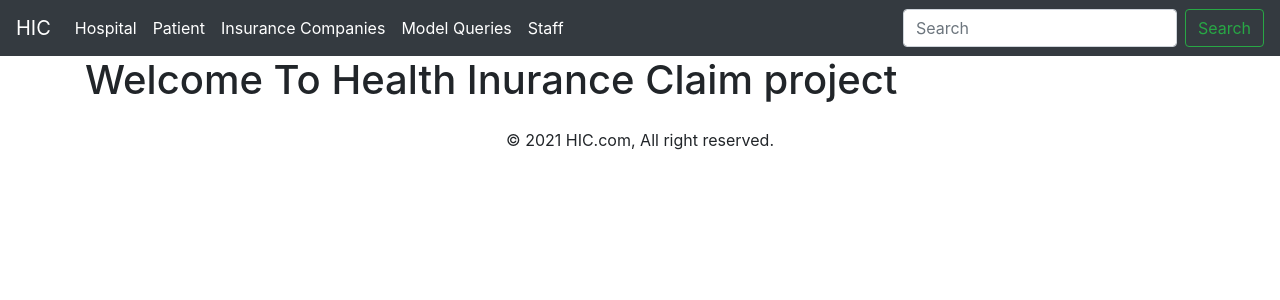
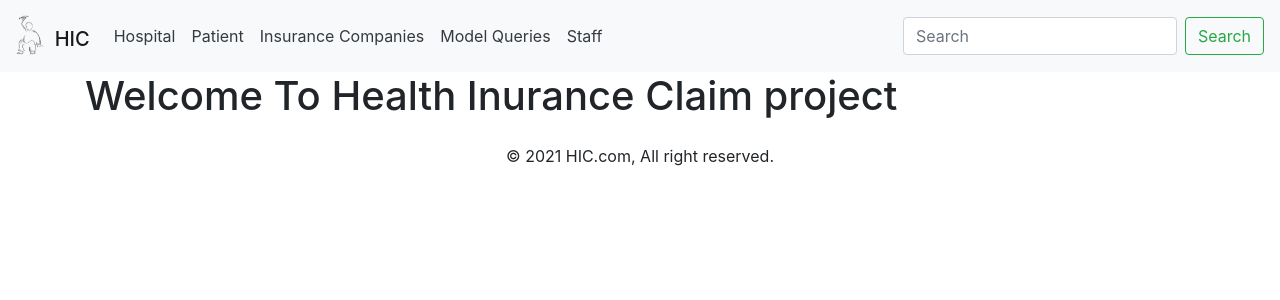
Before and after one commit to WEIScott/Hospital_App, a Django app: page / in a window 1280 px wide. Shown: the top 300 px of the page. Run offline with Django 3.2, Linux system fonts and the light colour scheme; some libraries are stand-ins or nearby versions.

Commit message:
add agregation query and customized the admin page(add logo)

```diff
--- a/Django_boostrap/settings.py
+++ b/Django_boostrap/settings.py
@@ -127,9 +127,12 @@ USE_TZ = True
 # https://docs.djangoproject.com/en/3.2/howto/static-files/
 
 STATIC_URL = '/static/'
+STATICFILES_DIRS = [
+    os.path.join(BASE_DIR, 'static')
+]
+STATIC_ROOT = os.path.join(BASE_DIR, 'staticfiles')
 
 MEDIA_URL = '/media/'
-
 MEDIA_ROOT = os.path.join(BASE_DIR, 'media')
 
 # Default primary key field type
--- a/Django_boostrap/urls.py
+++ b/Django_boostrap/urls.py
@@ -18,9 +18,16 @@ from django.urls import path, include
 from django.conf import settings
 from django.conf.urls.static import static
 
+
 urlpatterns = [
     path('admin/', admin.site.urls),
     path('', include('Web_app.urls')),
     path('hospitals/', include('hospital.urls')),
     path('patients/', include('patient.urls'))
 ] + static(settings.MEDIA_URL, document_root=settings.MEDIA_ROOT)
+
+
+#customized the admin pages
+admin.site.site_header = "HIC Admin"
+admin.site.site_title = "HIC Admin Portal"
+admin.site.index_title = "Welcome to HIC Researcher Portal"
--- a/Web_app/admin.py
+++ b/Web_app/admin.py
@@ -3,14 +3,16 @@ from .models import Hospital_Type, Hospital
 
 # Register your models here.
 
+#admin.site.register(Hospital_Type, Hospital)
+
 @admin.register(Hospital_Type)
 class Hospital_TypeAdmin(admin.ModelAdmin):
-	prepopulated_field = {'slug':('name',)}
+	prepopulated_fields = {'slug':('type_name',)}
 	list_display = ['type_name', 'slug']
 	list_filter = ['type_name', 'slug']
 
 @admin.register(Hospital)
 class HospitalAdmin(admin.ModelAdmin):
-	prepopulated_field = {'slug':('name',)}
+	prepopulated_fields = {'slug':('name',)}
 	list_display = ['category', 'name', 'address', 'logo']
 	list_filter = ['category', 'address']
--- a/Web_app/templates/base.html
+++ b/Web_app/templates/base.html
@@ -1,3 +1,5 @@
+{% load static %}
+
 <!doctype html>
 <html lang="en">
   <head>
@@ -12,8 +14,14 @@
   </head>
   <body>
 
-  <nav class="navbar navbar-expand-lg navbar-dark bg-dark">
-  <a class="navbar-brand" href="{% url 'index' %}">HIC</a>
+  <nav class="navbar navbar-expand-lg navbar-light bg-light">
+    <h1 id="site-name">
+      <a href="{% url 'admin:index' %}">
+          <img src="{% static 'logo.png' %}" height="40px" />
+      </a>
+      <a class="navbar-brand" href="{% url 'index' %}">HIC</a>
+
+    </h1>
   <button class="navbar-toggler" type="button" data-toggle="collapse" data-target="#navbarSupportedContent" aria-controls="navbarSupportedContent" aria-expanded="false" aria-label="Toggle navigation">
     <span class="navbar-toggler-icon"></span>
   </button>
@@ -21,19 +29,19 @@
   <div class="collapse navbar-collapse" id="navbarSupportedContent">
     <ul class="navbar-nav mr-auto"
       <li class="nav-item">
-        <a class="nav-link text-white" href="{% url 'allhospitals' %}">Hospital</a>
+        <a class="nav-link text-dark" href="{% url 'allhospitals' %}">Hospital</a>
       </li>
       <li class="nav-item">
-        <a class="nav-link text-white" href="{% url 'patients' %}">Patient</a>
+        <a class="nav-link text-dark" href="{% url 'patients' %}">Patient</a>
       </li>
       <li class="nav-item">
-        <a class="nav-link text-white" href="#">Insurance Companies</a>
+        <a class="nav-link text-dark" href="#">Insurance Companies</a>
       </li>
       <li class="nav-item">
-        <a class="nav-link text-white" href="{% url 'allqueries' %}">Model Queries</a>
+        <a class="nav-link text-dark" href="{% url 'allqueries' %}">Model Queries</a>
       </li>
       <li class="nav-item">
-        <a class="nav-link text-white" href="#">Staff</a>
+        <a class="nav-link text-dark" href="#">Staff</a>
       </li>
     </ul>
     <form class="form-inline my-2 my-lg-0">
--- a/Web_app/views.py
+++ b/Web_app/views.py
@@ -1,7 +1,7 @@
 from django.shortcuts import render
 from patient.models import Patient
 from .models import Hospital
-from django.db.models import Q
+from django.db.models import Q, Avg,Max,Min,Sum, Count
 
 # Create your views here.
 
@@ -29,6 +29,13 @@ def all_model_queries(request):
 
 	patient_nth_record = Patient.objects.order_by('-dateofbirth')[2]
 
+
+	patient_avg_age = Patient.objects.all().aggregate(
+		average_age=Avg('age'))
+
+
+	patient_counts = Patient.objects.all().count()
+
 	context={
 		'patients_agegreaterthan35_key':patients_agegreaterthan35,
 		'age35query_key':age35query,
@@ -38,6 +45,11 @@ def all_model_queries(request):
 
 		'patient_firstname_exclude_e_key':patient_firstname_exclude_e,
 		'name_exclude_e_query_key':name_exclude_e_query,
-		'patient_nth_record_key':patient_nth_record
+		'patient_nth_record_key':patient_nth_record,
+
+		'patient_avg_age_key':patient_avg_age,
+
+		'patient_counts_key':patient_counts
+
 	}
 	return render(request, 'modelQueries.html', context)
--- a/patient/admin.py
+++ b/patient/admin.py
@@ -6,7 +6,7 @@ from .models import Patient
 
 @admin.register(Patient)
 class PatientAdmin(admin.ModelAdmin):
-	prepopulated_field = {'slug':('first_name', 'last_name'),}
+	prepopulated_fields = {'slug':('first_name', 'last_name'),}
 	list_display = ['patient_id', 'profileimage', 'first_name', 'last_name',
 					'gender', 'age', 'mobile_number']
 	list_filter = ['gender', 'first_name']
--- a/patient/models.py
+++ b/patient/models.py
@@ -24,3 +24,6 @@ class Patient(models.Model):
 
 	def __dtr__(self):
 		return self.first_name + ' ' + last_name
+
+	class Meta:
+		verbose_name_plural = "Patient Info"
```
Also changed, not shown: Web_app/models.py (+7 -0 lines), Web_app/templates/modelQueries.html (+14 -0 lines), media/images/hosiptal/20211022_170215.JPG (added), media/images/patient/20211022_170206.JPG (added), static/logo.png (added).
